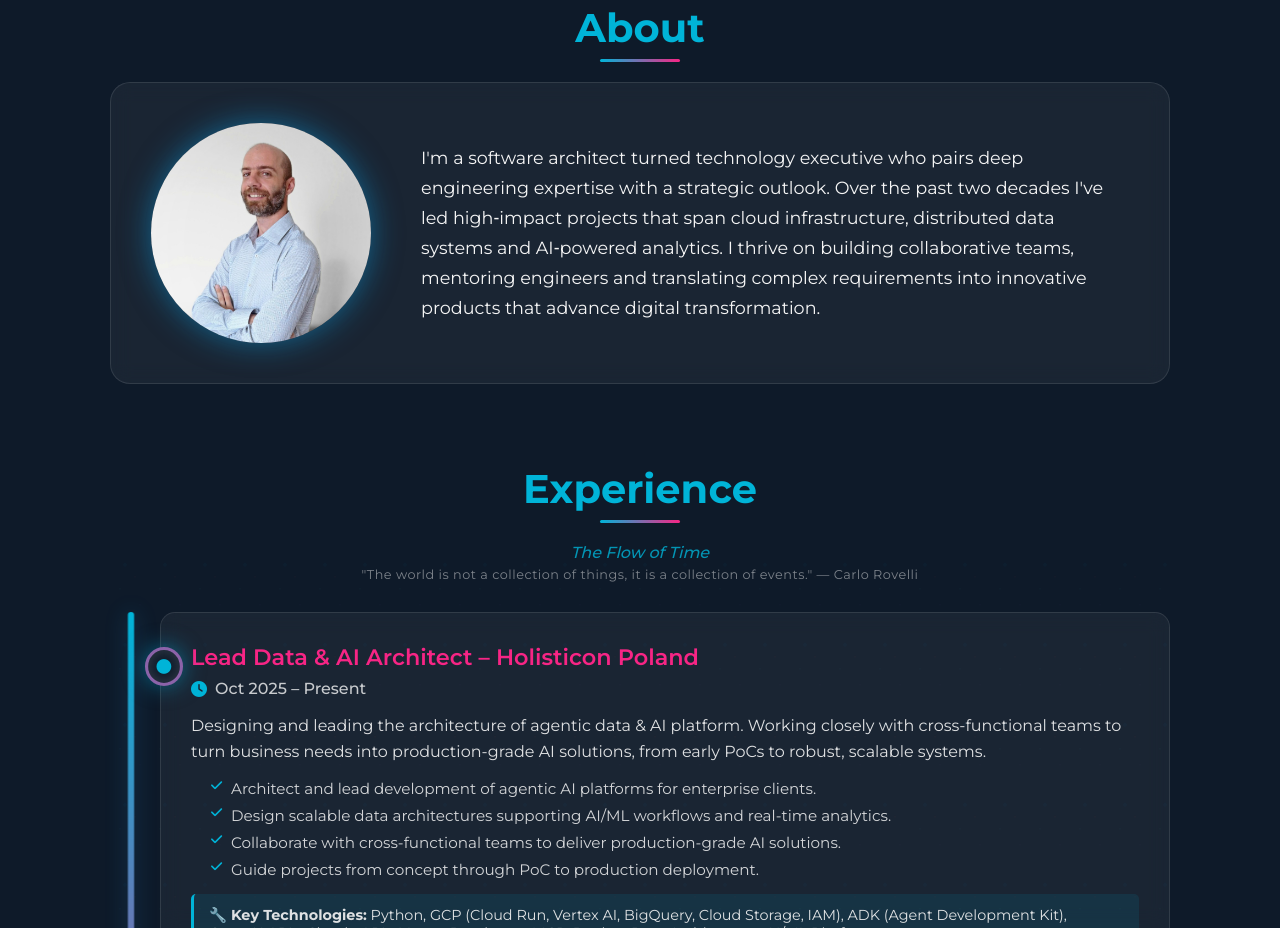
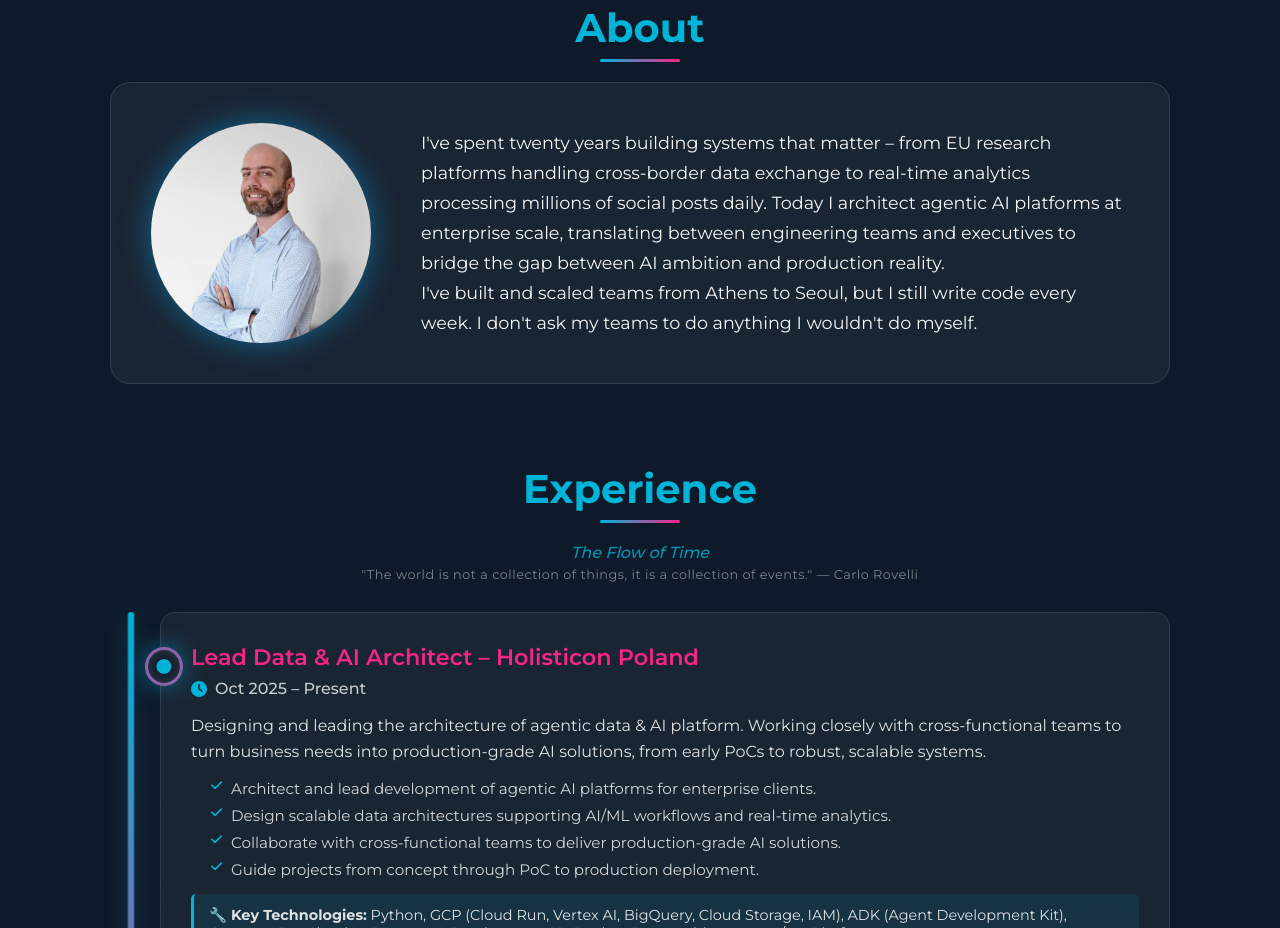
Before and after one commit to ppolydoras/ppolydoras.github.io, a plain HTML site: page index.html in a window 1280 px wide. Shown: the part 937-1865 px from the top of the page. Drawn offline with Linux system fonts and the light colour scheme.

Commit message:
Update About section with more personal and impactful narrative

```diff
--- a/index.html
+++ b/index.html
@@ -1433,11 +1433,10 @@
         <img src="img/profile.jpeg" alt="Pavlos Polydoras" class="avatar" loading="lazy" fetchpriority="high">
         <div class="description">
           <p>
-            I'm a software architect turned technology executive who pairs deep engineering expertise with a
-            strategic outlook. Over the past two decades I've led high‑impact projects that span cloud
-            infrastructure, distributed data systems and AI‑powered analytics. I thrive on building collaborative
-            teams, mentoring engineers and translating complex requirements into innovative products that advance
-            digital transformation.
+            I've spent twenty years building systems that matter – from EU research platforms handling cross-border data exchange to real-time analytics processing millions of social posts daily. Today I architect agentic AI platforms at enterprise scale, translating between engineering teams and executives to bridge the gap between AI ambition and production reality.
+          </p>
+          <p>
+            I've built and scaled teams from Athens to Seoul, but I still write code every week. I don't ask my teams to do anything I wouldn't do myself.
           </p>
         </div>
       </div>
```
